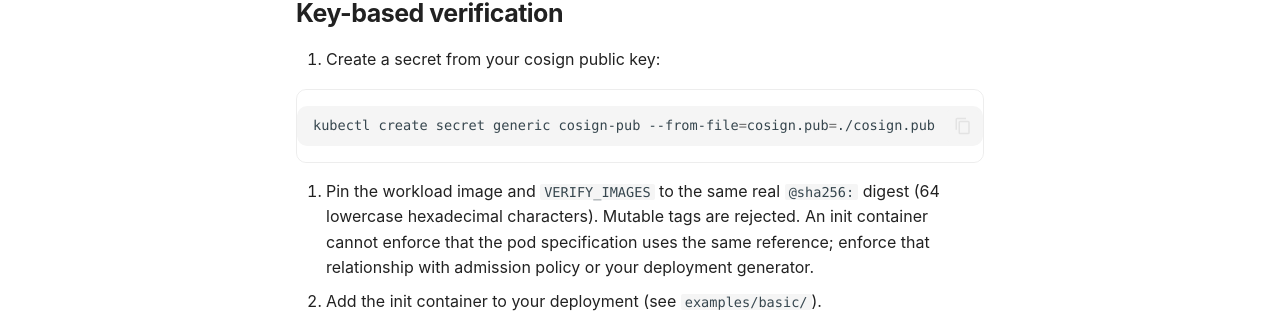
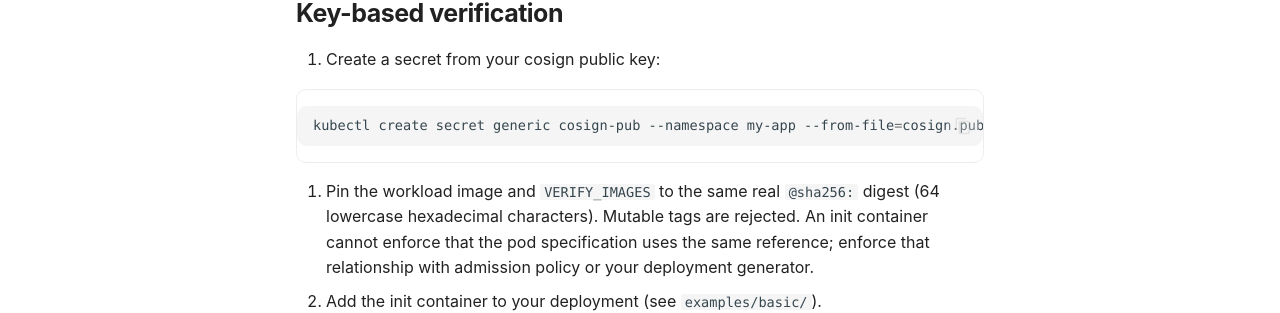
Before and after one commit to fabiocicerchia/cosign-verify-init, an MkDocs documentation site: the page built from docs/getting-started.md, in a window 1280 px wide and 985 px high. Shown: the part 419-732 px from the top of the window. Built offline with MkDocs 1.6.1 and Material for MkDocs 9.7.7, drawn with Linux system fonts in a browser that asks for light colours; comment, search, counter and statistics services are not loaded.

Commit message:
fix: Setup steps create a Secret; the manifest mounts a ConfigMap (#103)
Problem: Docs create Secret `cosign-pub` but `manifests/example-deployment.yaml` mounts ConfigMap `cosign-public-key`, so the pod never starts.
Cause: The manifest's key volume and the setup docs were written against different object kinds and names.
Change: Changed the `cosign-pub` volume to `secret: { secretName: cosign-pub }`. Added `--namespace my-app` to the `kubectl create secret` step in `docs/getting-started.md` and `examples/basic/README.md` because the Deployment runs in `my-app`.

Found by code-atlas: insight:setup-steps-create-a-secret-the-manifest-mounts-a-configmap

Co-authored-by: Claude <noreply@anthropic.com>

````diff
--- a/docs/getting-started.md
+++ b/docs/getting-started.md
@@ -10,7 +10,7 @@
 1. Create a secret from your cosign public key:
 
    ```sh
-   kubectl create secret generic cosign-pub --from-file=cosign.pub=./cosign.pub
+   kubectl create secret generic cosign-pub --namespace my-app --from-file=cosign.pub=./cosign.pub
    ```
 
 1. Pin the workload image and `VERIFY_IMAGES` to the same real `@sha256:` digest
````
Also changed, not shown: examples/basic/README.md (+1 -1 lines), 1 other file.
